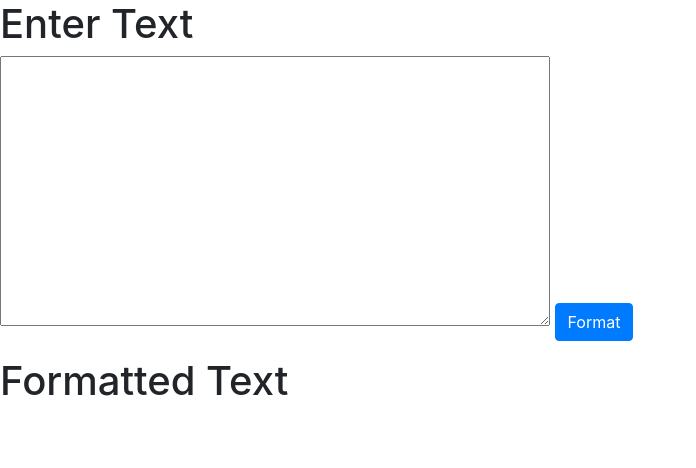
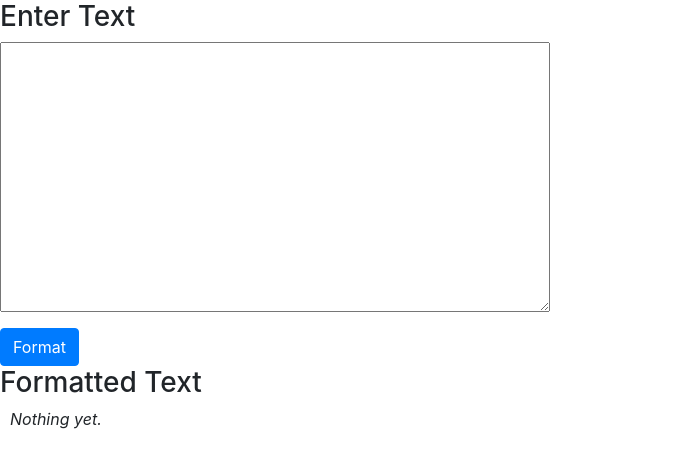
Before and after one commit to nfinkle/RDLHalakha-Formatter, a Flask app: page / in a window 1280 px wide. Shown: the top 468 px of the page, without its empty margins (0-696 px from the left). Run offline with Flask 2, Linux system fonts and the light colour scheme; parts of the project's set-up code (start-up, migrations or seed data) failed here and were passed over; some libraries are stand-ins or nearby versions.

Commit message:
Sprucing up HTML

```diff
--- a/templates/RDLH.html
+++ b/templates/RDLH.html
@@ -1,14 +1,13 @@
-<!-- <script src="{{ url_for('static', filename='js/RDLH.js') }}"></script> -->
 <script src="https://ajax.googleapis.com/ajax/libs/jquery/3.4.1/jquery.min.js"></script>
 <link rel="stylesheet" href="{{ url_for('static', filename='css/bootstrap.css') }}">
 <script src="{{ url_for('static', filename='js/bootstrap.js') }}"></script>
-<h1>Enter Text</h1>
+<h3>Enter Text</h3>
 <form id="code_form" spellcheck="false">
-    <p>
-        <textarea id="form_textarea" style="font-size: 11px;" rows='16' cols='75'></textarea>
-        <button type="button" class="btn btn-primary" onclick="format()">Format</button>
-    </p>
+    <textarea id="form_textarea" style="font-size: 11px;" rows='16' cols='75'></textarea>
 </form>
-<h1>Formatted Text</h1>
-<div id="HTML_STUFF" style="padding-left:10px;"></div>
+<button type="button" class="btn btn-primary" onclick="format()">Format</button>
+
+<br>
+<h3>Formatted Text</h3>
+<div id="HTML_STUFF" style="padding-left:10px;"><em>Nothing yet.</em></div>
 <script src="{{ url_for('static', filename='js/RDLH.js') }}"></script>
```
